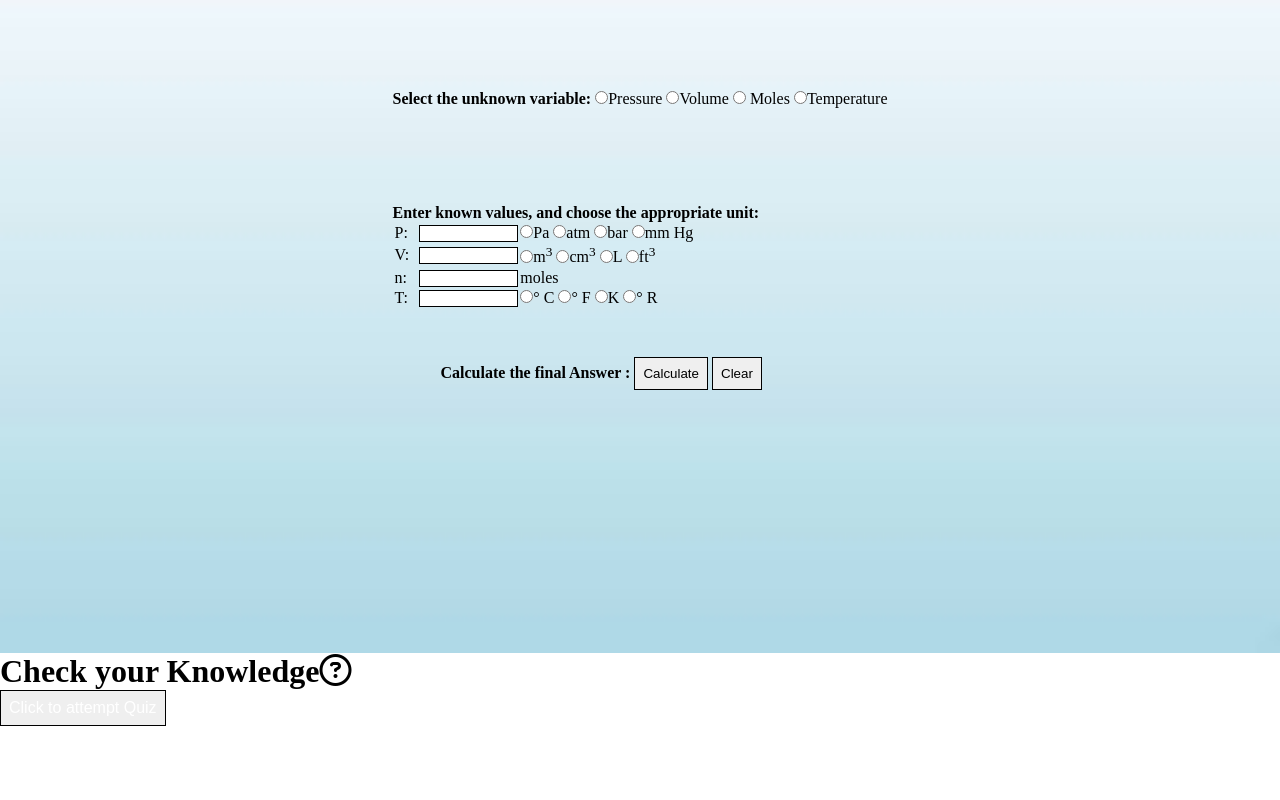
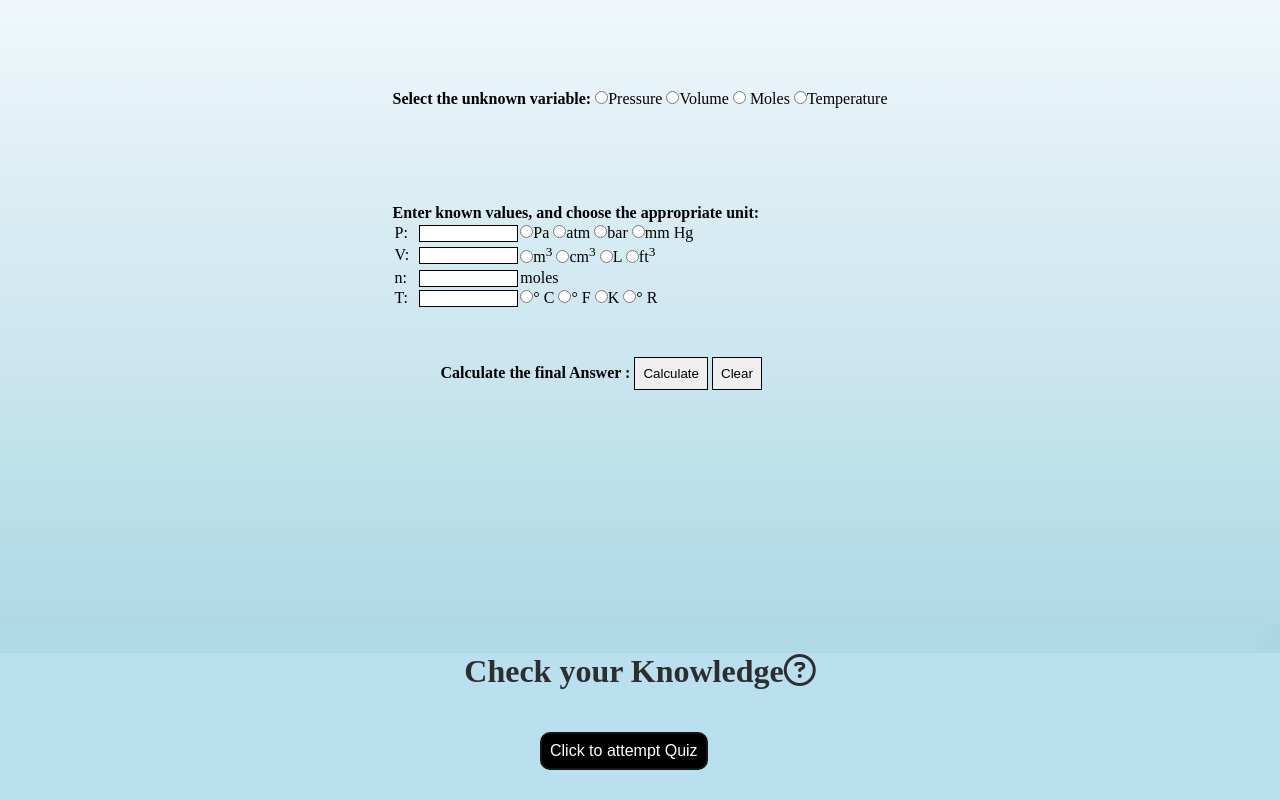
Before and after one commit to vaish0903/Explo-Project-ideal-gases, a plain HTML site: page index.html in a window 1280 px wide. Shown: the part 1747-2547 px from the top of the page. Before the commit the page ends 2473 px from the top, so only its background shows below. Drawn offline with Linux system fonts and the light colour scheme; files whose address does not match are found by name; a web font is replaced by a local one.

Commit message:
Update style.css

```diff
--- a/style.css
+++ b/style.css
@@ -96,3 +96,25 @@ button {
     text-align: center;
     margin: 12px;
   }
+
+#link a{
+    color: rgb(255, 255, 255);
+  }
+  #link h1{
+    text-align: center;
+    margin: 12px;
+    margin-top: 0;
+    color: rgb(45, 46, 48);
+  }
+  #quiz{
+    border: 2px solid rgb(22, 22, 22);
+    margin: 30px 540px;
+    background-color: black;
+    border-radius: 10px;
+  }
+  #quiz:hover{
+    background-color: rgb(100, 94, 94);
+  }
+  #link{
+    background-color: rgb(186, 223, 238);
+  }
```
